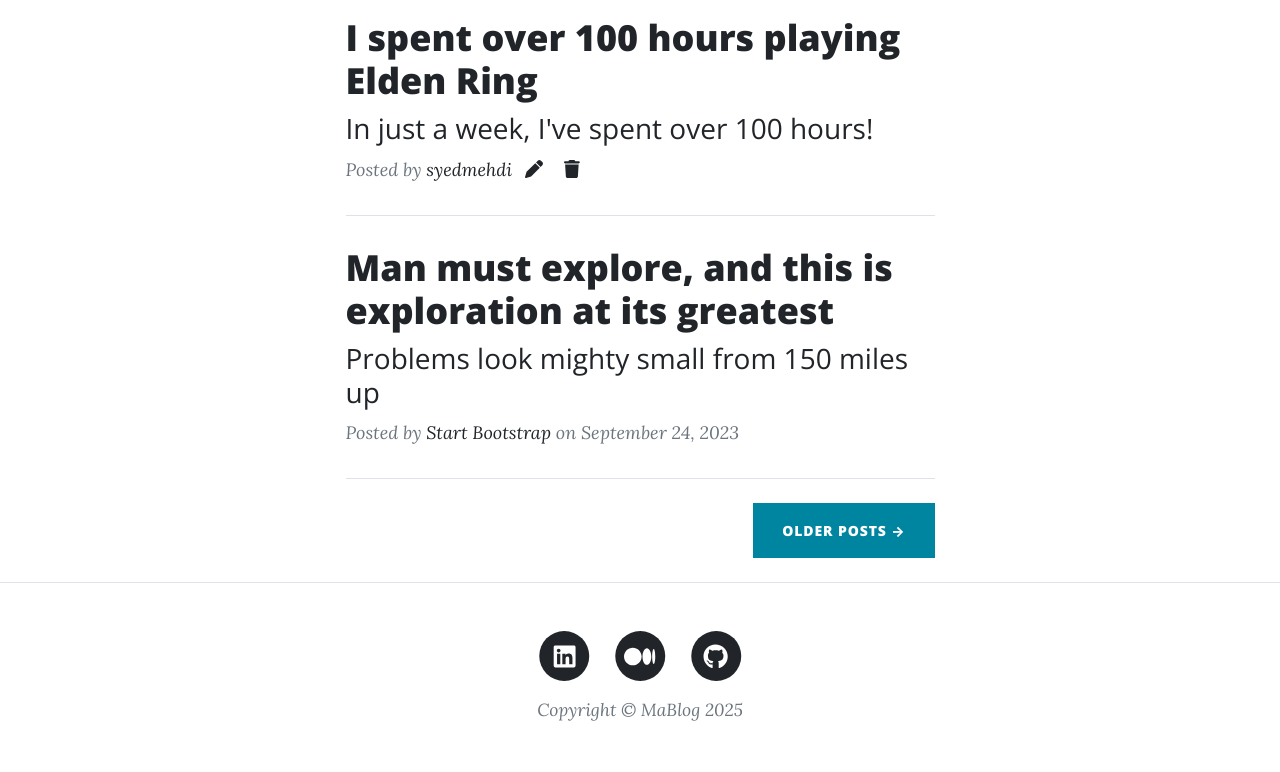
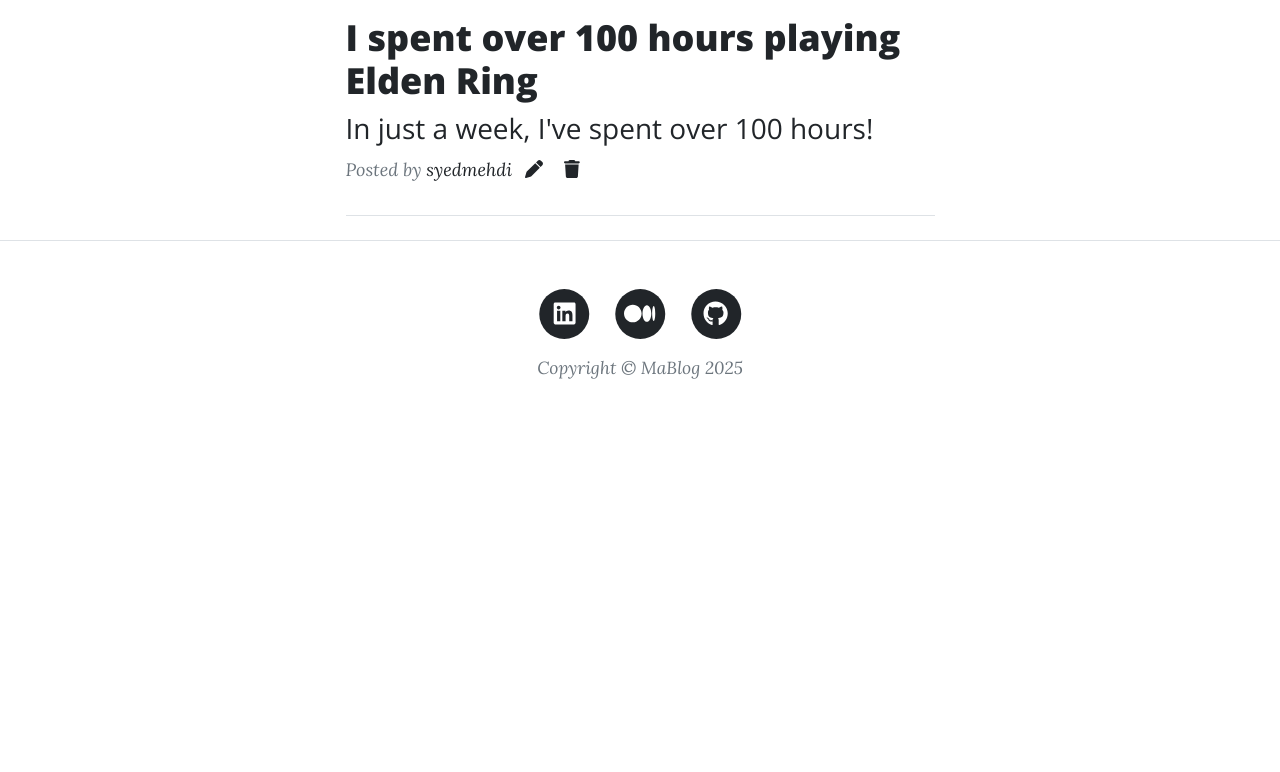
Before and after one commit to Infamous003/MaBlog, a Django app: page /posts/ in a window 1280 px wide. Shown: the part 1091-1863 px from the top of the page. After the commit the page ends 1470 px from the top, so only its background shows below. Run offline with Django 5.2, Linux system fonts and the light colour scheme; a user stored in the database is signed in; data comes from the database, SQL or seed files in the repository; some libraries are stand-ins or nearby versions.

Commit message:
Remove some more dummy text

```diff
--- a/users/templates/users/user_posts.html
+++ b/users/templates/users/user_posts.html
@@ -51,21 +51,6 @@
                 <!-- Divider-->
                 <hr class="my-4" />
             {% endfor %}
-
-            <div class="post-preview">
-                <a href="post.html">
-                    <h2 class="post-title">Man must explore, and this is exploration at its greatest</h2>
-                    <h3 class="post-subtitle">Problems look mighty small from 150 miles up</h3>
-                </a>
-                <p class="post-meta">
-                    Posted by
-                    <a href="#!">Start Bootstrap</a>
-                    on September 24, 2023
-                </p>
-            </div>
-            <!-- Divider-->
-            <hr class="my-4" />
-            <div class="d-flex justify-content-end mb-4"><a class="btn btn-primary text-uppercase" href="#!">Older Posts →</a></div>
         </div>
     </div>
 </div>
```
